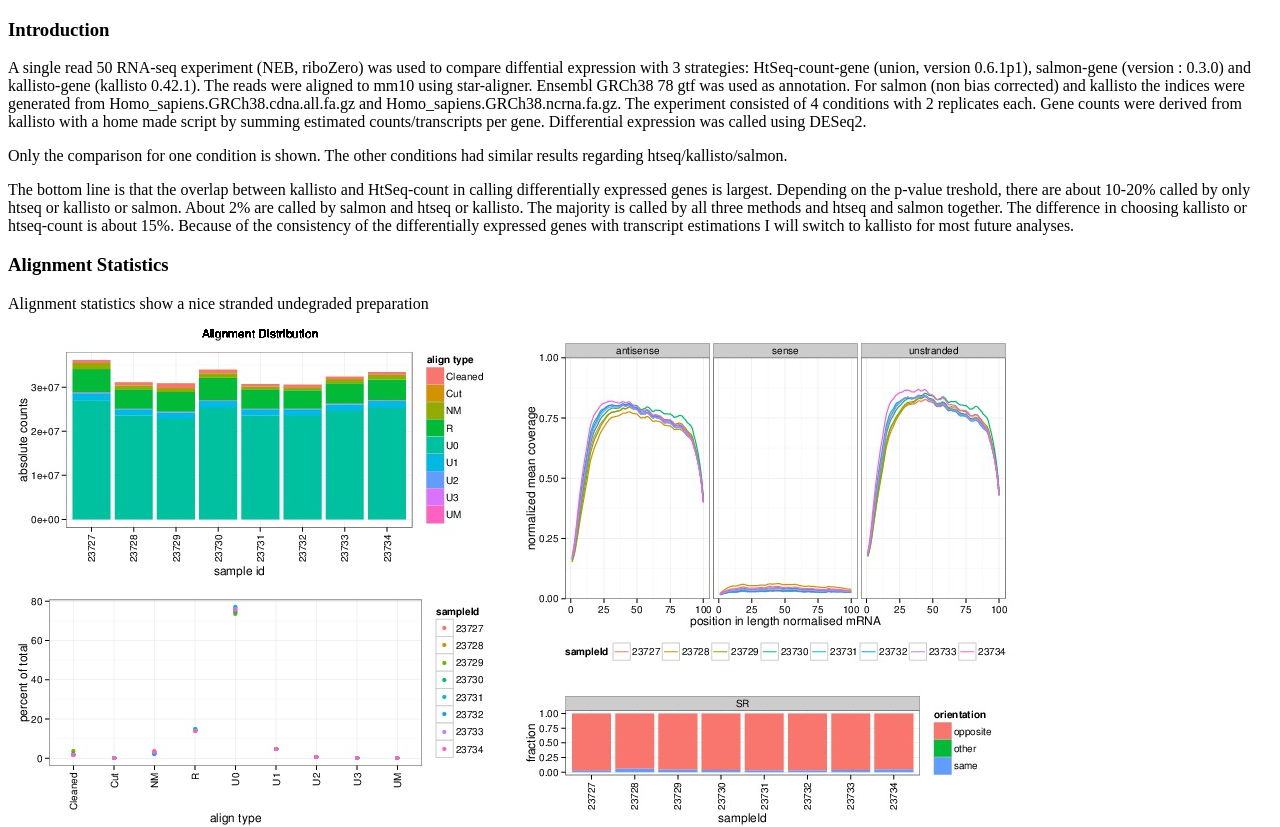
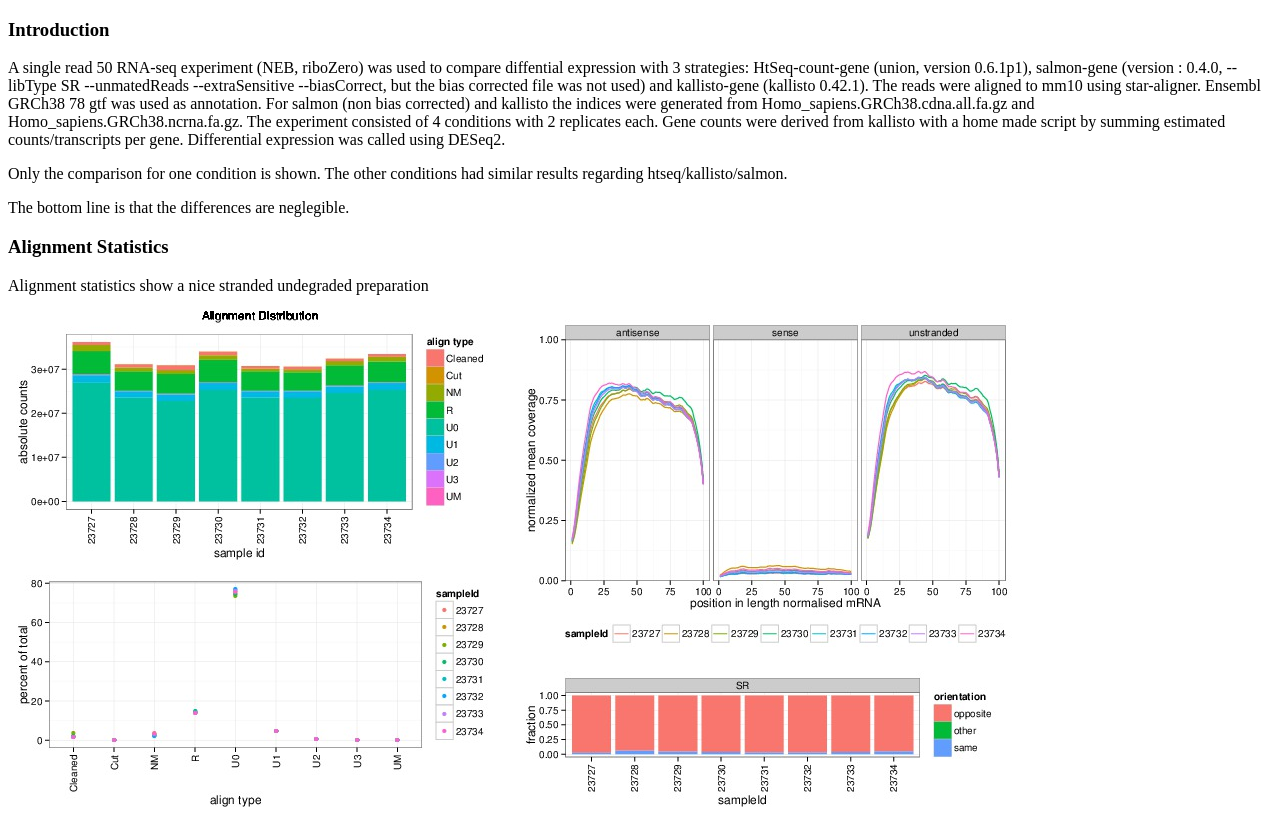
Before and after one commit to idot/idot.github.io, a plain HTML site: page 20150608-kallisto-salmon-htseq/index.html in a window 1280 px wide. Shown: the top 827 px of the page. Drawn offline with Linux system fonts and the light colour scheme.

Commit message:
salmon 0.4.0

```diff
--- a/20150608-kallisto-salmon-htseq/index.html
+++ b/20150608-kallisto-salmon-htseq/index.html
@@ -72,16 +72,14 @@
 
 <h3>Introduction</h3>
 
-<p>A single read 50 RNA-seq experiment (NEB, riboZero) was used to compare diffential expression with 3 strategies:  HtSeq-count-gene (union,  version 0.6.1p1), salmon-gene (version : 0.3.0) and kallisto-gene (kallisto 0.42.1).
+<p>A single read 50 RNA-seq experiment (NEB, riboZero) was used to compare diffential expression with 3 strategies:  HtSeq-count-gene (union,  version 0.6.1p1), salmon-gene (version : 0.4.0,  --libType SR --unmatedReads --extraSensitive  --biasCorrect, but the bias corrected file was not used) and kallisto-gene (kallisto 0.42.1).
 The reads were aligned to mm10 using star-aligner. Ensembl GRCh38 78 gtf was used as annotation. For salmon (non bias corrected) and kallisto the indices were
 generated from Homo_sapiens.GRCh38.cdna.all.fa.gz and Homo_sapiens.GRCh38.ncrna.fa.gz.
 The experiment consisted of 4 conditions with 2 replicates each. Gene counts were derived from kallisto with a home made script by summing estimated counts/transcripts per gene.
 Differential expression was called using DESeq2.</p>
 <p>Only the comparison for one condition is shown. The other conditions had similar results regarding htseq/kallisto/salmon.</p>
 
-<p>The bottom line is that the overlap between kallisto and HtSeq-count in calling differentially expressed genes is largest. Depending on the p-value treshold, there are about 10-20% called by only htseq or kallisto or salmon.
-About 2% are called by salmon and htseq or kallisto. The majority is called by all three methods and htseq and salmon together. The difference in choosing kallisto or htseq-count is about 15%. Because of the consistency of the differentially expressed genes with
-transcript estimations I will switch to kallisto for most future analyses.
+<p>The bottom line is that the differences are neglegible.
 </p>
 
 
@@ -92,7 +90,9 @@ transcript estimations I will switch to kallisto for most future analyses.
 <img src="theresaAlign/plotAnnotation-1.jpg"/>
 
 <h3>Scatter Plots</h3>
-<p>Scatter plots show high correlation between the different methods. Salmon and kallisto have the highest correlation for base mean, however, when comparing the p-values of differential expression, htseq-counts and kallisto are correlating better.</p>
+<p>Scatter plots show high correlation between the different methods. Numbers are spearman correlation of plotted values.
+</p>
+
 
 <div class="chunk" id="basemean"><div class="rimage default"><img src="figure/basemean-1.png" title="plot of chunk basemean" alt="plot of chunk basemean" class="plot" /></div></div>
 
@@ -100,19 +100,21 @@ transcript estimations I will switch to kallisto for most future analyses.
 
 <div class="chunk" id="padj"><div class="rimage default"><img src="figure/padj-1.png" title="plot of chunk padj" alt="plot of chunk padj" class="plot" /></div></div>
 
-<h3>comparison diff expression</h3>
-<p>Testing for the intersections of differentially expressed called genes at different p-value tresholds, the overlap between kallisto and HtSeq-count is the largest. Depending on the p-value treshold, there are about 10-20% called by only htseq or kallisto or salmon.
-About 2% are called by salmon and htseq or kallisto. The majority is called by all three methods or htseq and salmon together. The difference between choosing kallisto or htseq-count is about 15%. Because of the consistency of the differentially expressed genes with
-transcript estimations I will switch to kallisto for most future analyses.
-</p>
+<h3>comparison differential expression</h3>
+
 <div class="chunk" id="padj1"><div class="rimage default"><img src="figure/padj1-1.png" title="plot of chunk padj1" alt="plot of chunk padj1" class="plot" /></div></div>
 
 <div class="chunk" id="padj2"><div class="rimage default"><img src="figure/padj2-1.png" title="plot of chunk padj2" alt="plot of chunk padj2" class="plot" /></div></div>
 
 <div class="chunk" id="padj3"><div class="rimage default"><img src="figure/padj3-1.png" title="plot of chunk padj3" alt="plot of chunk padj3" class="plot" /></div></div>
+
+
 <h3>Summary</h3>
-HtSeq count and kallisto had most of the differentially called genes in common. This study is only anecdotal evidence because the ground truth is not known. The optimum would be if somebody integrates kallisto and salmon
+60% of all the differentially expressed genes are found by all 3 methods. In addition to this 8% are found by htseq and kallisto or salmon and kallisto. Another 8% is found only by HtSeq-count.
+There are only 3% genes found by only kallisto and 6% by only salmon as being differentially expressed. If the methods would be completely independent and genes called by just one method would count as false positives, I would conclude that HtSeq-count has the highest rate of false positives. Kallisto results encompass both sailfish and HtSeq-count, with a very low rate of probably unreliable single method calls.
+This study is only anecdotal evidence because the ground truth is not known. The optimum would be if somebody integrates kallisto and salmon
 into <a href="https://bitbucket.org/soccin/seqc">seqc</a> where a little bit of ground truth is known.
 
+PS: The first version of this study used salmon v0.3.0 which had dramatically different results.
 </body>
 </html>
```
Also changed, not shown: 20150608-kallisto-salmon-htseq/figure/basemean-1.png, 20150608-kallisto-salmon-htseq/figure/log2fc-1.png, 20150608-kallisto-salmon-htseq/figure/padj-1.png, 20150608-kallisto-salmon-htseq/figure/padj1-1.png, 20150608-kallisto-salmon-htseq/figure/padj2-1.png, 20150608-kallisto-salmon-htseq/figure/padj3-1.png.
